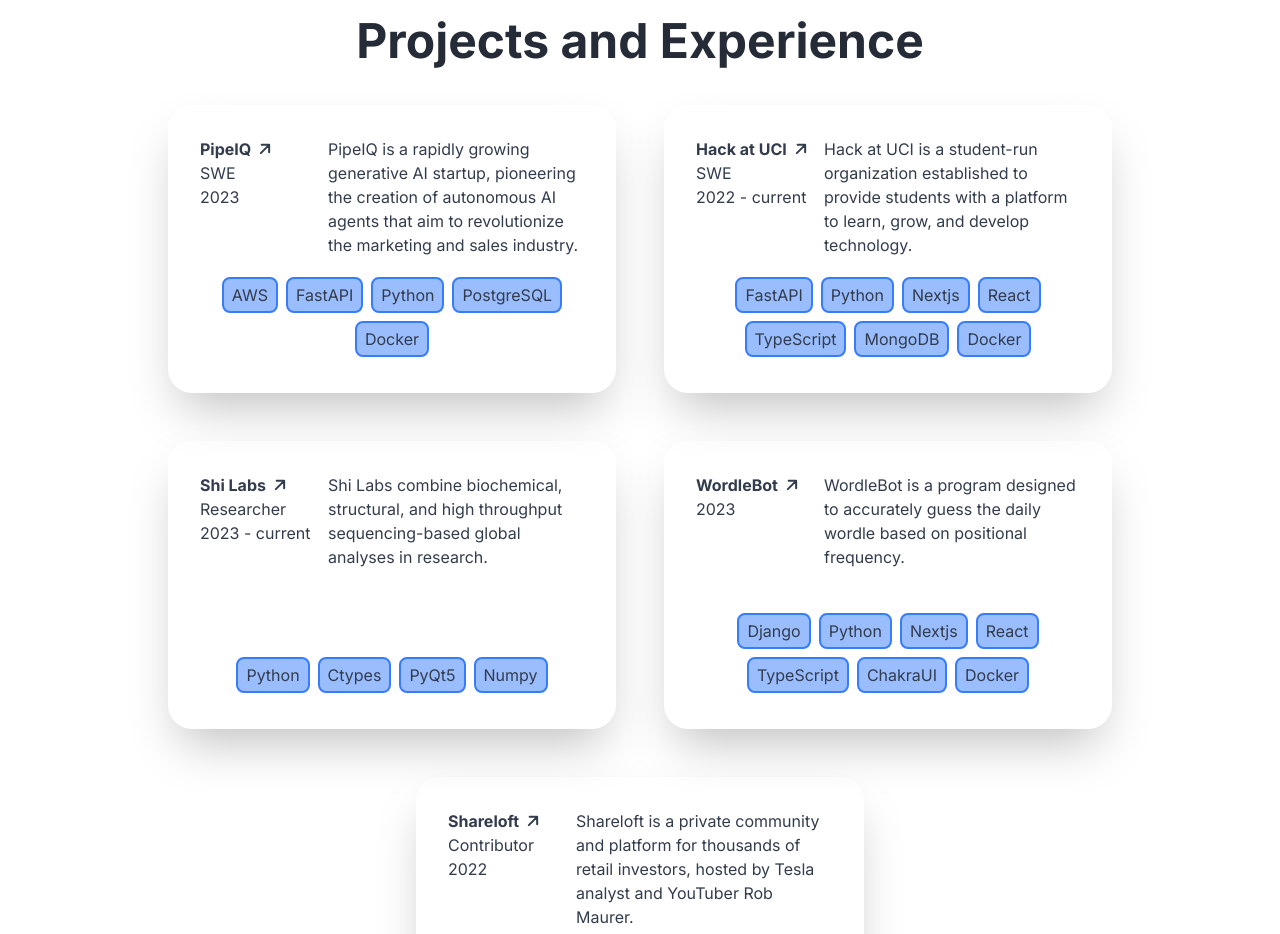
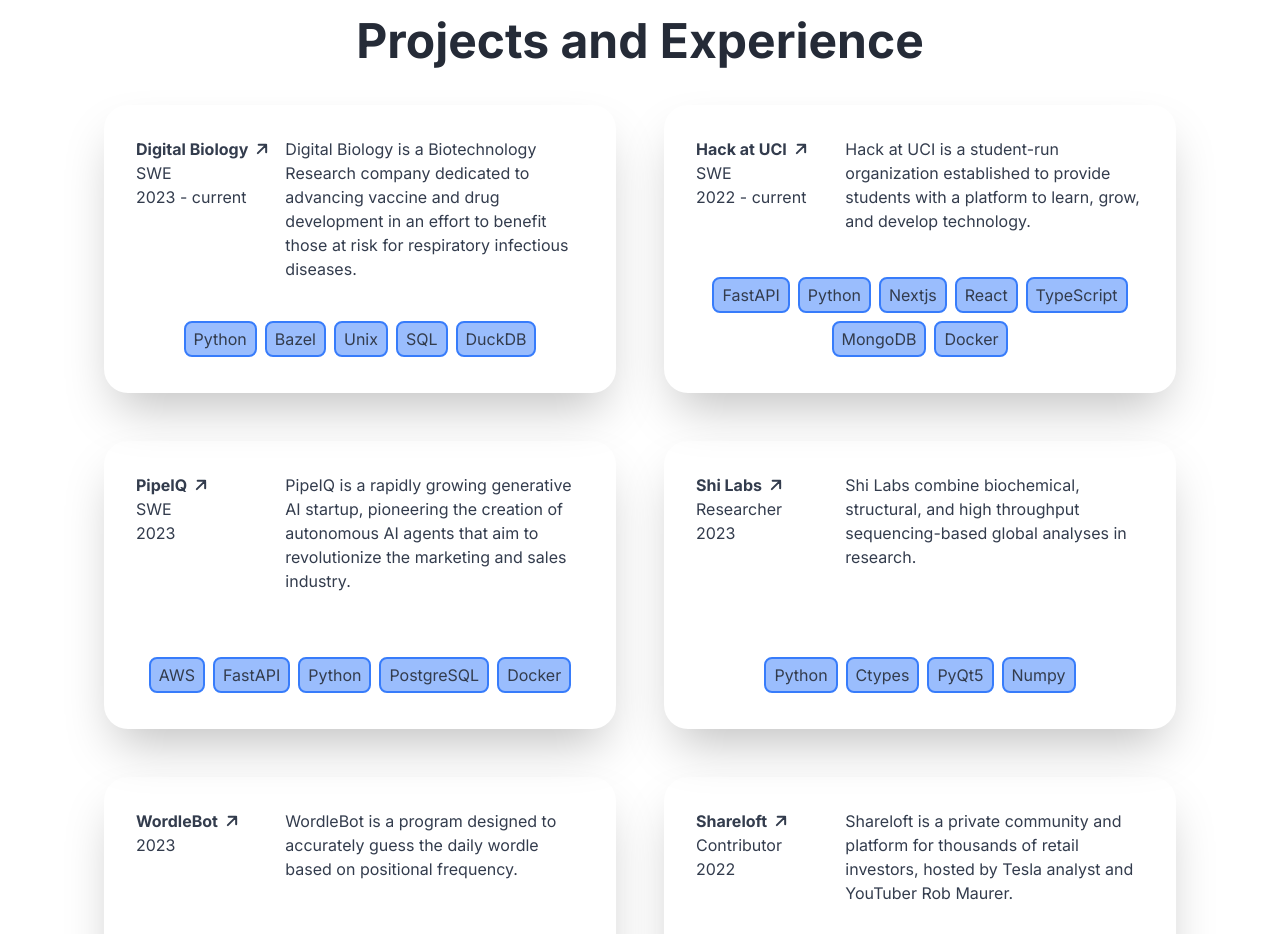
Before and after one commit to njhuey/my_site.1, a Next.js app in the folder next/: page / in a window 1280 px wide. Shown: the part 2080-3014 px from the top of the page. Built offline with nearby package versions, Linux system fonts and the light colour scheme.

Commit message:
feat: add Digital Biology to experience

```diff
--- a/next/src/_data/experience.json
+++ b/next/src/_data/experience.json
@@ -1,11 +1,11 @@
 [
     {
-        "name": "PipeIQ",
+        "name": "Digital Biology",
         "role": "SWE",
-        "date": "2023",
-        "description": "PipeIQ is a rapidly growing generative AI startup, pioneering the creation of autonomous AI agents that aim to revolutionize the marketing and sales industry.",
-        "link": "https://pipeiq.ai/",
-        "tools": ["AWS", "FastAPI", "Python", "PostgreSQL", "Docker"]
+        "date": "2023 - current",
+        "description": "Digital Biology is a Biotechnology Research company dedicated to advancing vaccine and drug development in an effort to benefit those at risk for respiratory infectious diseases.",
+        "link": "https://www.linkedin.com/company/digital-biology-inc/",
+        "tools": ["Python", "Bazel", "Unix", "SQL", "DuckDB"]
     },
     {
         "name": "Hack at UCI",
@@ -16,9 +16,17 @@
         "tools": ["FastAPI", "Python", "Nextjs", "React", "TypeScript", "MongoDB", "Docker"]
     },
     {
+        "name": "PipeIQ",
+        "role": "SWE",
+        "date": "2023",
+        "description": "PipeIQ is a rapidly growing generative AI startup, pioneering the creation of autonomous AI agents that aim to revolutionize the marketing and sales industry.",
+        "link": "https://pipeiq.ai/",
+        "tools": ["AWS", "FastAPI", "Python", "PostgreSQL", "Docker"]
+    },
+    {
         "name": "Shi Labs",
         "role": "Researcher",
-        "date": "2023 - current",
+        "date": "2023",
         "description": "Shi Labs combine biochemical, structural, and high throughput sequencing-based global analyses in research.",
         "link": "https://faculty.sites.uci.edu/shi/",
         "tools": ["Python", "Ctypes", "PyQt5", "Numpy"]
--- a/next/src/app/components/projects.tsx
+++ b/next/src/app/components/projects.tsx
@@ -48,7 +48,7 @@
     <Link
       href={link}
       target='_blank'
-      className='m-6 flex h-96 w-80 flex-col justify-between rounded-3xl p-8 shadow-2xl sm:h-72 sm:w-112'
+      className='m-6 flex h-96 w-80 flex-col justify-between rounded-3xl p-8 shadow-2xl sm:h-72 sm:w-128'
       onMouseEnter={handleMouseEnter}
       onMouseLeave={handleMouseLeave}
     >
```
